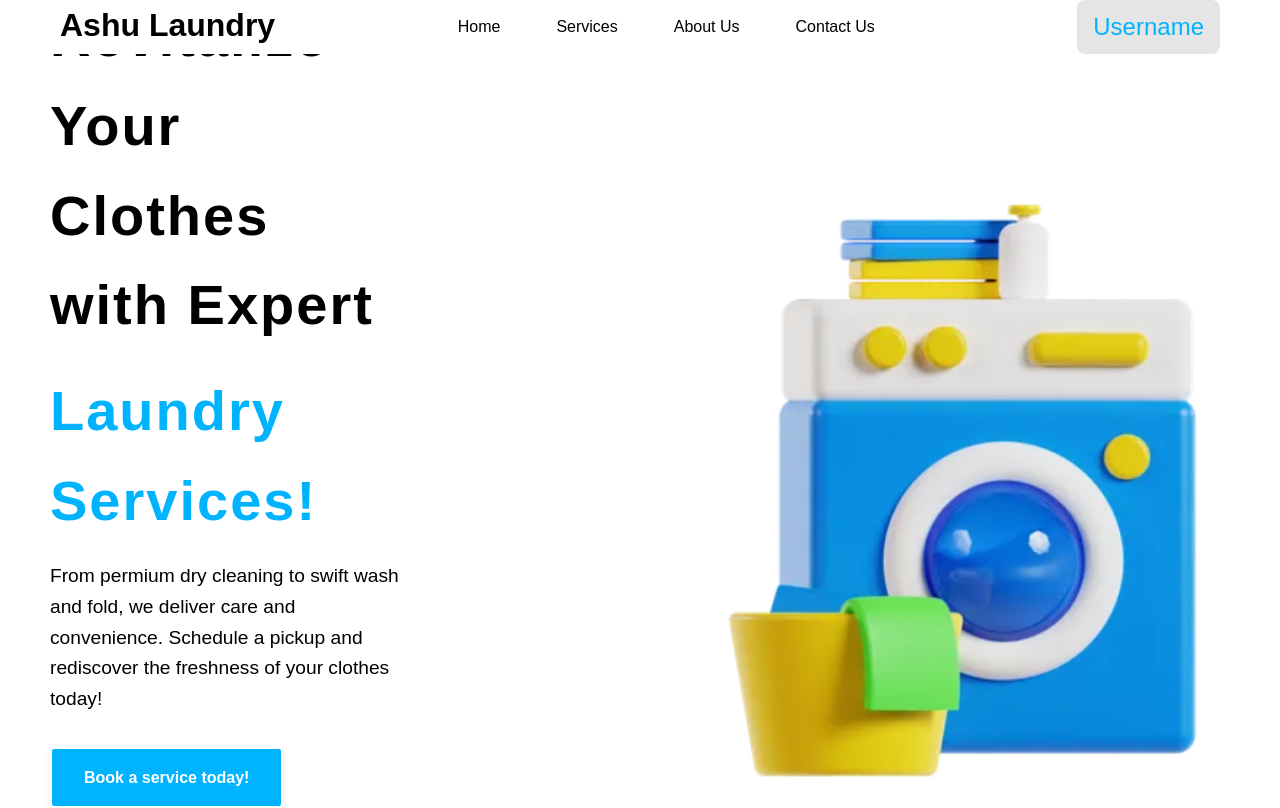
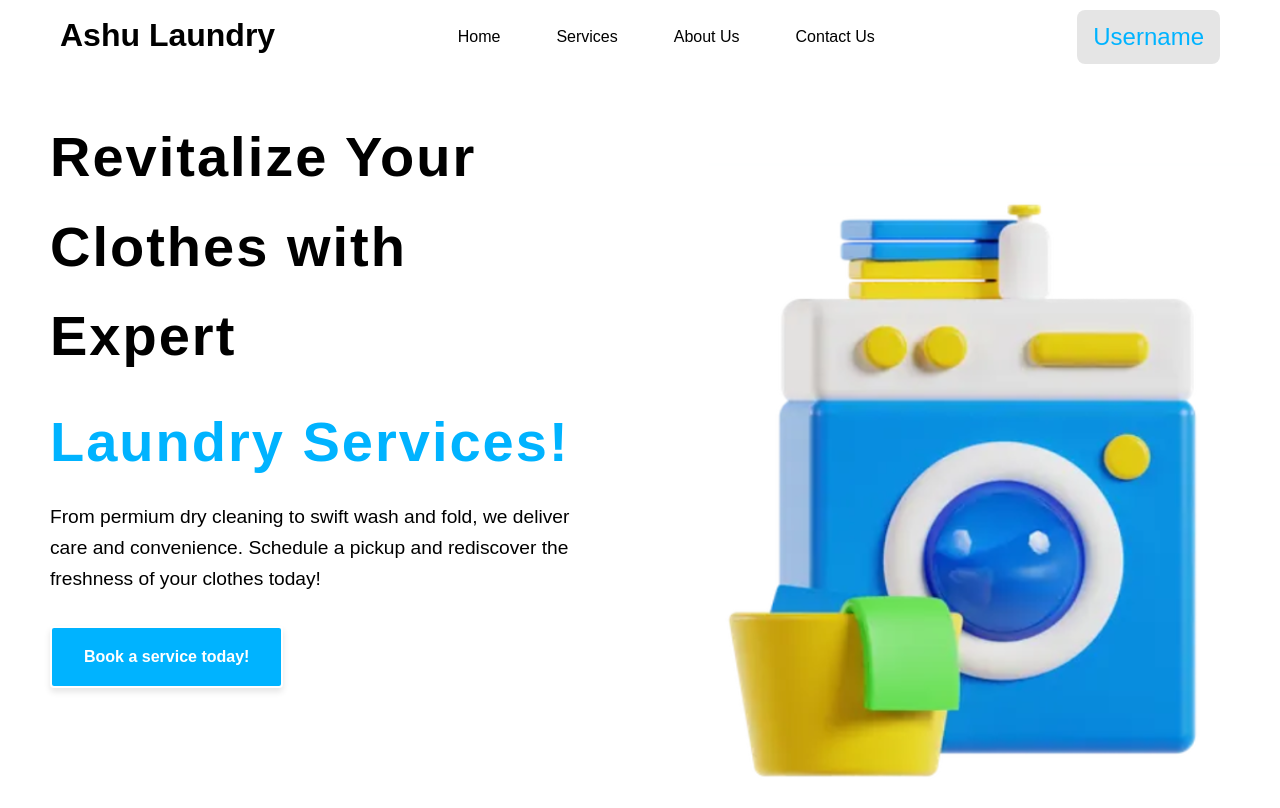
Before and after one commit to ct-ashu/Ashu-Laundry, a plain HTML site: page index.html in a window 1280 px wide. Drawn offline with Linux system fonts and the light colour scheme.

Commit message:
Update styles.css

```diff
--- a/styles.css
+++ b/styles.css
@@ -21,7 +21,7 @@ body {
     color: rgb(0, 0, 0);
     padding: 1rm 0;
     position: fixed;
-    top: 0;
+    top: 10px;
     width: 100%;
     z-index: 1000;
 }
@@ -81,7 +81,7 @@ body {
     font-weight: bold;
     letter-spacing: 2px;
      margin-left: 50px;
-       max-width: 50%;
+       max-width: 75%;
     }
 .left-content h2.blue {
      margin-left: 50px;
@@ -92,7 +92,7 @@ body {
     font-size: 1.2rem;
     margin-bottom: 2rem;
     margin-left: 50px;
-        max-width: 50%;
+        max-width: 75%;
 }
 
 .hero-buttons {
```
